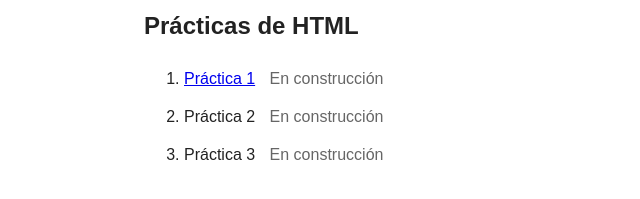
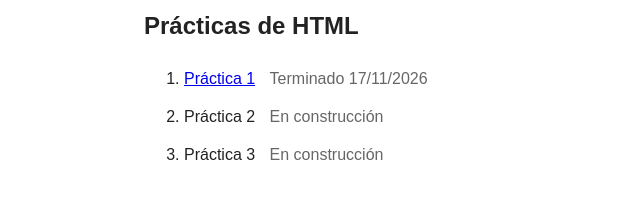
Before and after one commit to Kanekars/kanekars.github.io, a plain HTML site: page index.html in a window 1280 px wide. Shown: the part 135-334 px from the top of the page, 116-756 px from the left. Drawn offline with Linux system fonts and the light colour scheme.

Commit message:
index actualizado

```diff
--- a/index.html
+++ b/index.html
@@ -29,7 +29,7 @@
         <section aria-labelledby="html-title">
             <h2 id="html-title">Prácticas de HTML</h2>
             <ol>
-                <li><a href="practica1/">Práctica 1</a> <span class="estado">En construcción</span></li>
+                <li><a href="practica1/">Práctica 1</a> <span class="estado">Terminado 17/11/2026</span></li>
                 <li>Práctica 2 <span class="estado">En construcción</span></li>
                 <li>Práctica 3 <span class="estado">En construcción</span></li>
             </ol>
```
